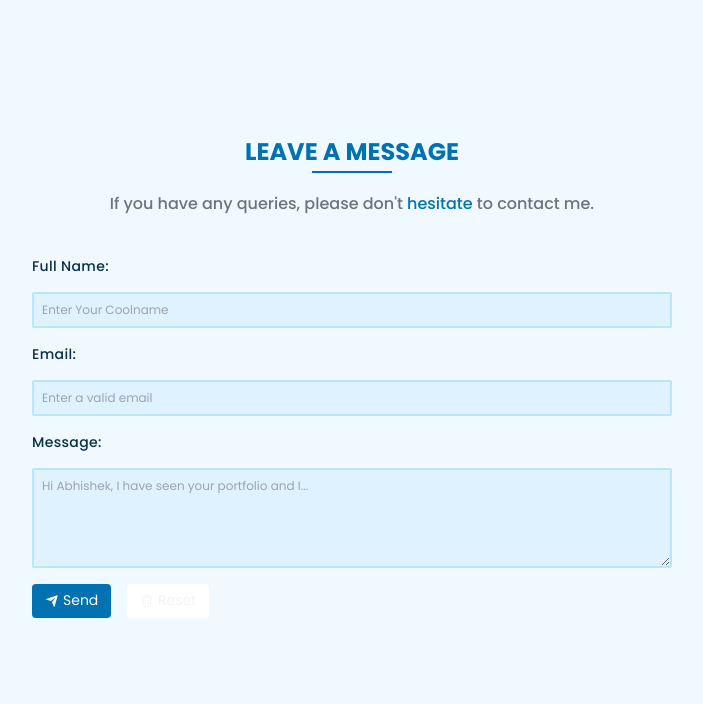
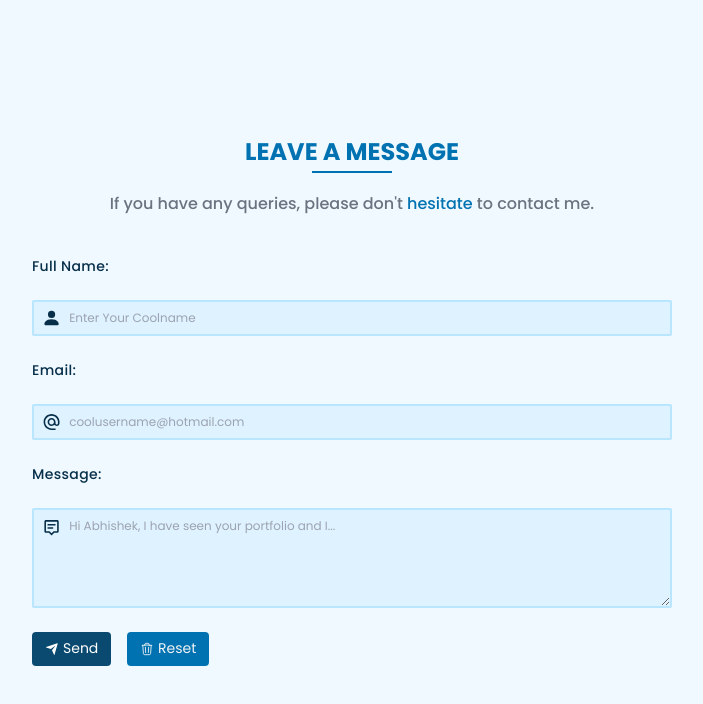
Before and after one commit to pingAvisek/Portfolio, a React (Vite) app: page / in a window 1280 px wide. Shown: the part 1972-2676 px from the top of the page, without its empty margins (288-991 px from the left). Built offline with nearby package versions, Linux system fonts and the light colour scheme.

Commit message:
design with icons

```diff
--- a/src/App.css
+++ b/src/App.css
@@ -85,14 +85,22 @@ label {
   @apply text-primary-950 capitalize font-medium tracking-wide text-sm py-4;
 }
 
+.contact .icon-input {
+  @apply flex items-center justify-start gap-0 border-2 border-primary-200 my-2 p-0 text-xs bg-primary-100 rounded-sm;
+}
+
 .contact input,
 .contact textarea {
-  @apply p-2 bg-primary-100 border-2 border-primary-200 rounded-sm text-xs;
+  @apply bg-transparent w-full p-2;
+}
+
+.contact textarea {
+  @apply bg-primary-100 border-0  rounded-sm;
 }
 
 .contact input:focus,
 .contact textarea:focus {
-  @apply border-2 border-primary-700 outline-none;
+  @apply border-0 outline-none;
 }
 
 .contact ::placeholder {
--- a/src/pages/Contact.jsx
+++ b/src/pages/Contact.jsx
@@ -1,4 +1,7 @@
 import { Form } from "react-router-dom";
+import { BsFillPersonFill } from "react-icons/bs";
+import { MdAlternateEmail } from "react-icons/md";
+import { BiMessageAltDetail } from "react-icons/bi";
 
 export default function Contact() {
   return (
@@ -14,28 +17,39 @@ export default function Contact() {
         className="flex flex-col max-w-[640px] mx-auto text-left"
       >
         <label htmlFor="fullname">Full name:</label>
+        <div className="icon-input">
+          <BsFillPersonFill className="text-xl ml-2  hidden sm:block text-primary-950" />
           <input
-          className="capitalize"
+            className="capitalize "
             type="text"
             name="fullname"
             placeholder="Enter your coolname"
             required
-        />{" "}
+          />
+        </div>
         <label htmlFor="email">Email:</label>
+        <div className="icon-input ">
+          <MdAlternateEmail className="text-xl ml-2 hidden sm:block text-primary-950" />
           <input
             type="text"
             name="email"
-          placeholder="Enter a valid email"
+            placeholder="coolusername@hotmail.com"
             required
           />
+        </div>
         <label htmlFor="message">Message:</label>
+        <div className="icon-input items-start">
+          <BiMessageAltDetail className="text-xl ml-2 mt-2 hidden sm:block text-primary-950" />
           <textarea
             name="message"
             rows="5"
+            required
+            minLength={10}
             placeholder="Hi Abhishek, I have seen your portfolio and I..."
           ></textarea>
+        </div>
         <div className="btn-area flex text-black items-center justify-start gap-4">
-          <button type="submit" className="bg-primary-700 hover:bg-primary-800">
+          <button type="submit" className="bg-primary-900 hover:bg-primary-800">
             <div class="svg-wrapper-1">
               <div class="svg-wrapper">
                 <svg
@@ -57,7 +71,7 @@ export default function Contact() {
 
           <button
             type="reset"
-            className="border-primary-700 text-gray-100 border-2 bg-white"
+            className="bg-primary-700 text-gray-100 border-2 border-primary-700"
           >
             <div class="svg-wrapper-1">
               <div class="svg-wrapper">
```
Lines whose indentation alone changed are shown as unchanged.
